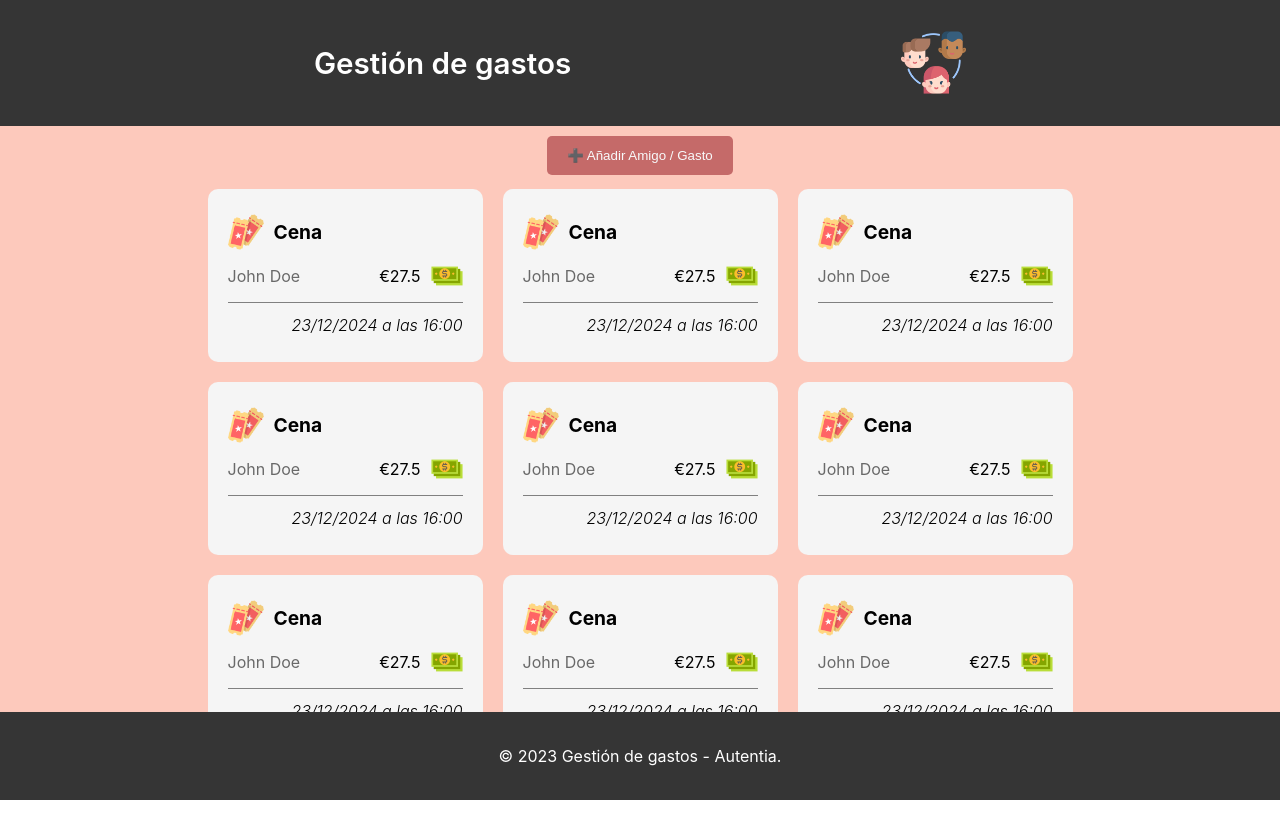
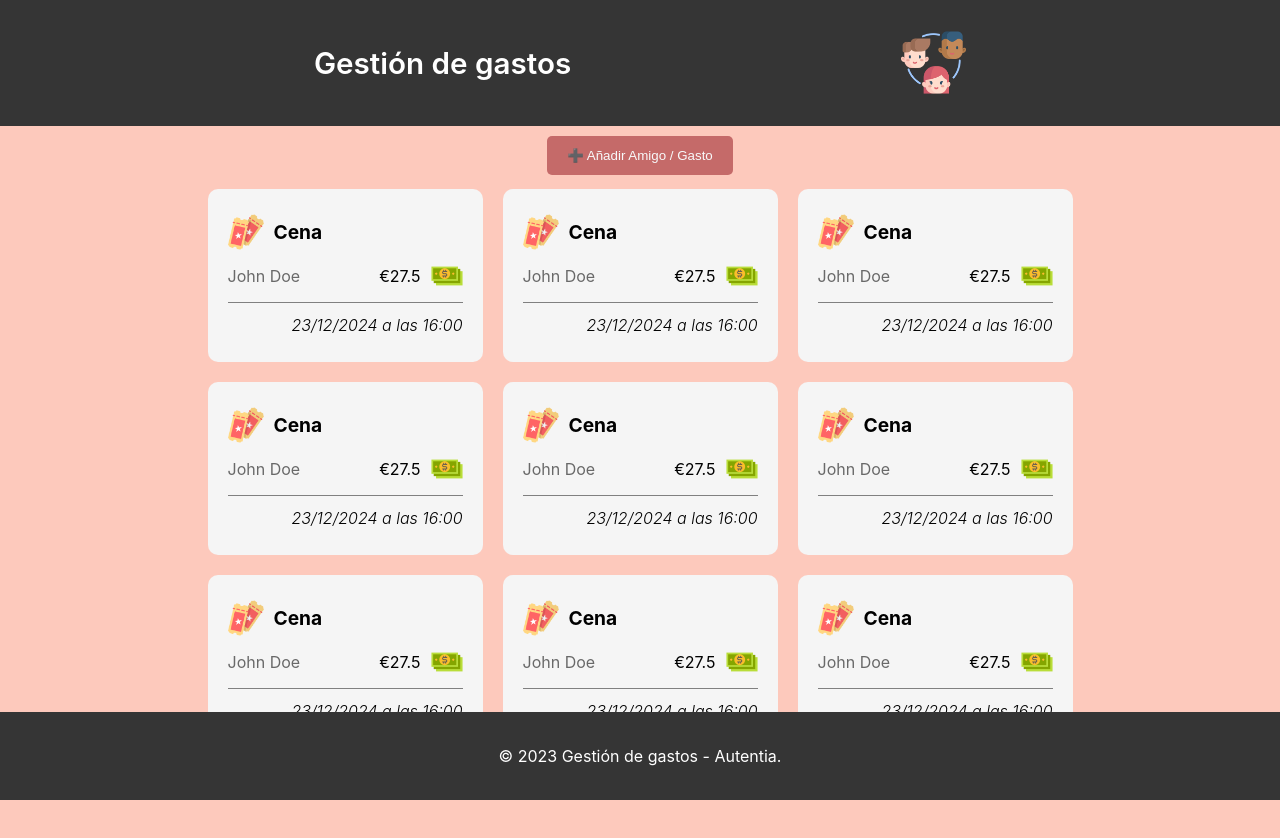
Before and after one commit to acalvom/gastos-compartidos-autentia, a React (Vite) app: page / in a window 1280 px wide. Shown: the top 838 px of the page. Before the commit the page ends 800 px from the top, so only its background shows below. Built offline with nearby package versions, Linux system fonts and the light colour scheme.

Commit message:
style: add footer margin

```diff
--- a/src/layout/Main/Main.css
+++ b/src/layout/Main/Main.css
@@ -1,7 +1,7 @@
 .app-main {
   flex: 1;
   padding: 2rem 5rem;
-  margin-top: 100px;
+  margin: 100px 0;
 }
 
 @media only screen and (max-width: 768px) {
```
